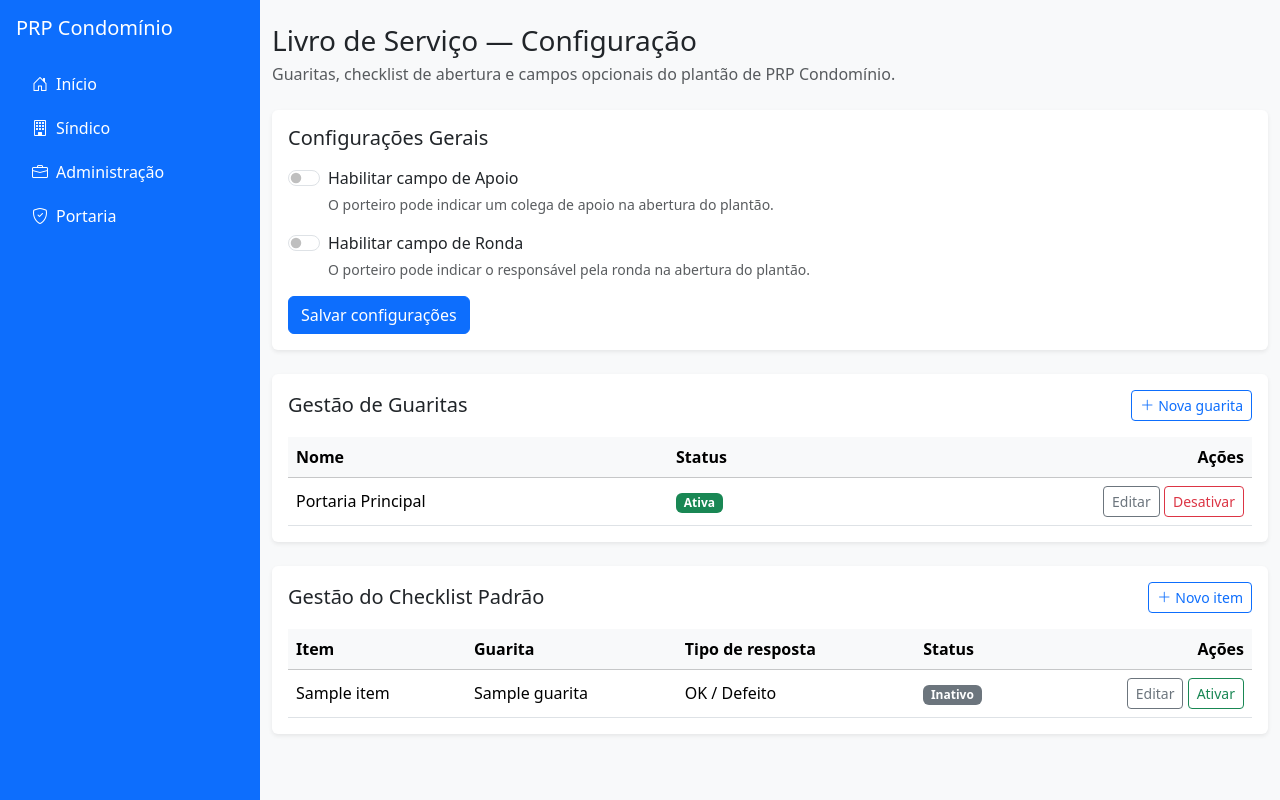
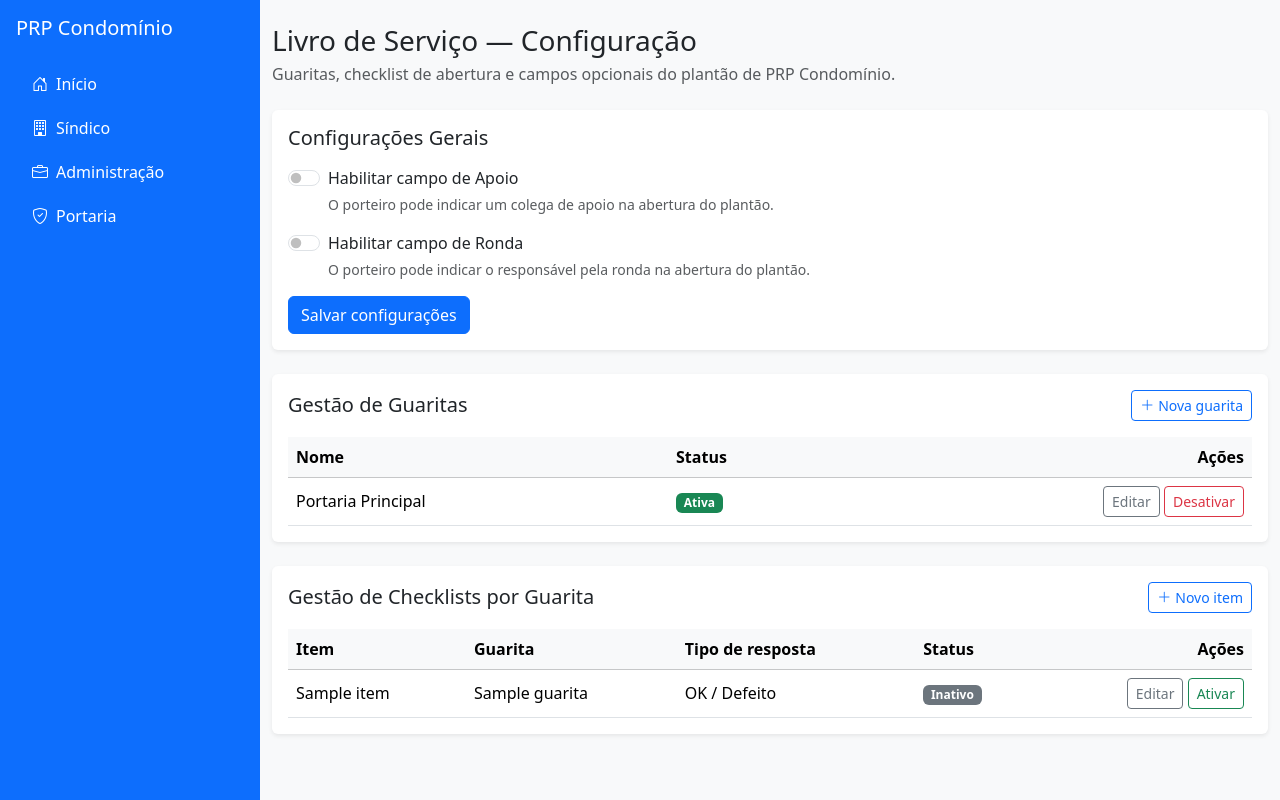
Before and after one commit to FBarrientosX/prp_cadastro_moradores, a Flask app: template app/templates/admin/config_portaria.html in a window 1280 px wide. Run offline with Flask 3, Linux system fonts and the light colour scheme; tables that the repository leaves empty hold one stand-in row (values such as "Sample post"); the template is opened without the code that fills it: values that come from a table or form of the project are taken from there, most other values are stand-ins (such as "Sample title", 1, 10 or a date in 2020); some libraries are stand-ins or nearby versions.

Commit message:
ajuste de checklist padrão por portaria

```diff
--- a/app/models.py
+++ b/app/models.py
@@ -827,7 +827,10 @@ class Guarita(db.Model):
         "Condominio", backref=db.backref("guaritas", lazy="dynamic")
     )
     itens_checklist = db.relationship(
-        "ItemChecklist", backref="guarita", lazy=True
+        "ItemChecklist",
+        backref="guarita",
+        lazy=True,
+        cascade="all, delete-orphan",
     )
 
     def __repr__(self):
--- a/app/templates/admin/config_portaria.html
+++ b/app/templates/admin/config_portaria.html
@@ -93,7 +93,7 @@
 <section class="card border-0 shadow-sm mb-4">
     <div class="card-body">
         <div class="d-flex flex-wrap justify-content-between align-items-center gap-2 mb-3">
-            <h2 class="h5 mb-0">Gestão do Checklist Padrão</h2>
+            <h2 class="h5 mb-0">Gestão de Checklists por Guarita</h2>
             <button type="button" class="btn btn-outline-primary btn-sm"
                     data-bs-toggle="modal" data-bs-target="#modalChecklistNovo">
                 <i class="bi bi-plus-lg me-1"></i>Novo item
@@ -115,7 +115,7 @@
                     {% for item in itens_checklist %}
                     <tr>
                         <td>{{ item.nome_item }}</td>
-                        <td>{{ item.guarita.nome if item.guarita else '—' }}</td>
+                        <td>{{ item.guarita.nome if item.guarita else 'Geral' }}</td>
                         <td>
                             {% if item.tipo_resposta == 'texto' %}
                             Texto livre
@@ -211,10 +211,12 @@
                 <div class="modal-body">
                     <div class="mb-3">
                         <label class="form-label" for="checklist_guarita_nova">Guarita</label>
-                        <select class="form-select" id="checklist_guarita_nova" name="guarita_id" required>
-                            <option value="">Selecione...</option>
-                            {% for g in guaritas_ativas %}
-                            <option value="{{ g.id }}">{{ g.nome }}</option>
+                        <select class="form-select mb-2" id="checklist_guarita_nova" name="guarita_id" required>
+                            <option value="">Selecione a Guarita...</option>
+                            {% for g in guaritas %}
+                            <option value="{{ g.id }}">
+                                {{ g.nome }}{% if not g.ativa %} (inativa){% endif %}
+                            </option>
                             {% endfor %}
                         </select>
                     </div>
```
